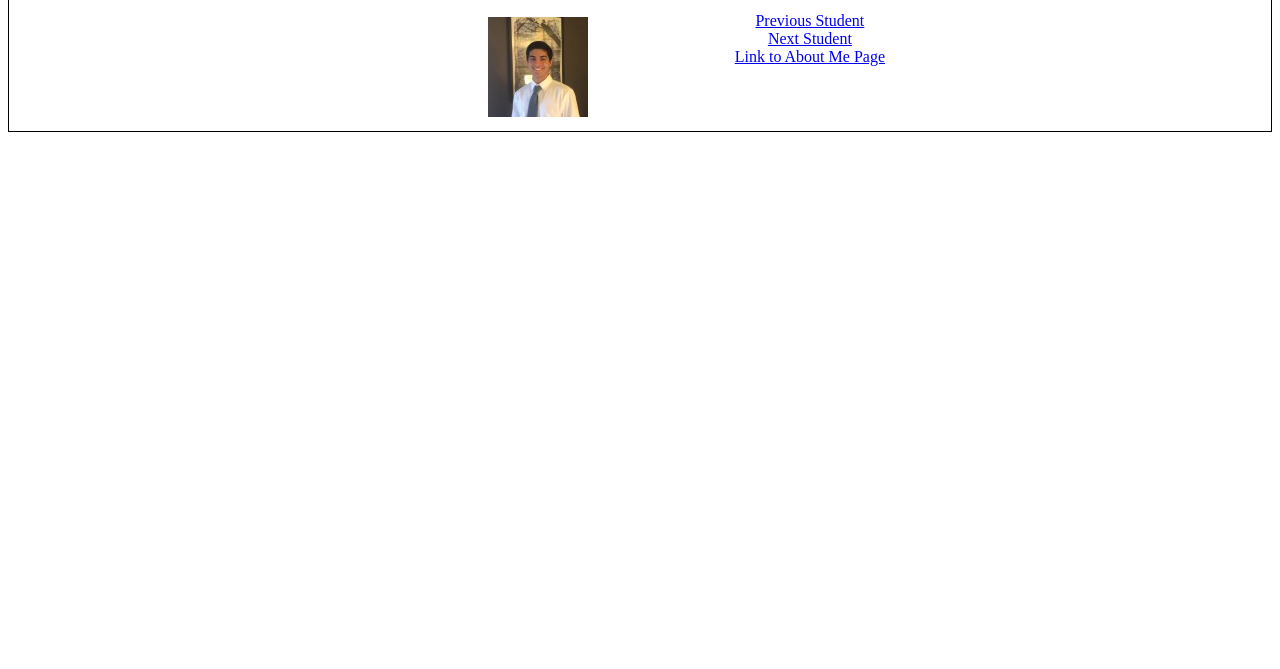
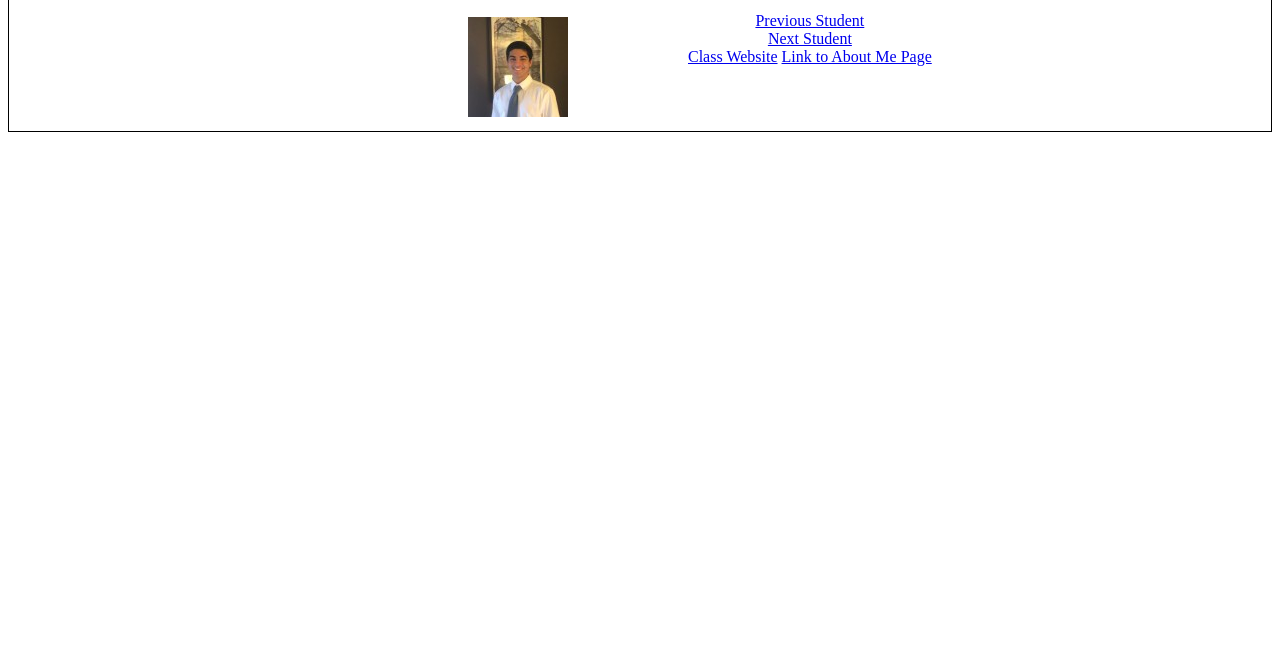
Before and after one commit to Shay97279/Shay97279.github.io, a plain HTML site: page index.html in a window 1280 px wide. Shown: the part 131-800 px from the top of the page. Drawn offline with Linux system fonts and the light colour scheme.

Commit message:
added class website

```diff
--- a/index.html
+++ b/index.html
@@ -27,6 +27,8 @@
         <br>
         <a href="https://rohanyar.github.io/">Next Student</a>
         <br>
+        <a href="https://mattm401.github.io/">Class Website</a>
+
 
         <a href="https://shay97279.github.io/aboutMe">Link to About Me Page</a>
     </div>
```
